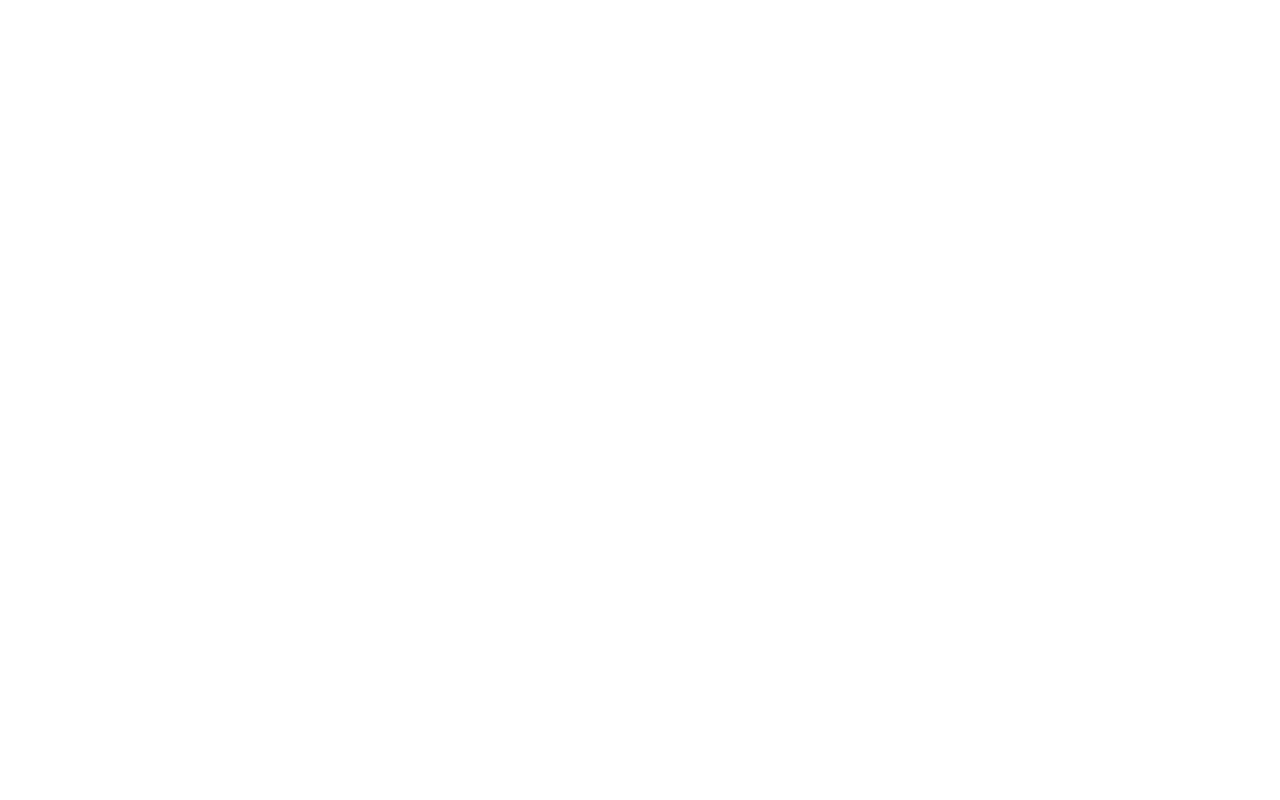
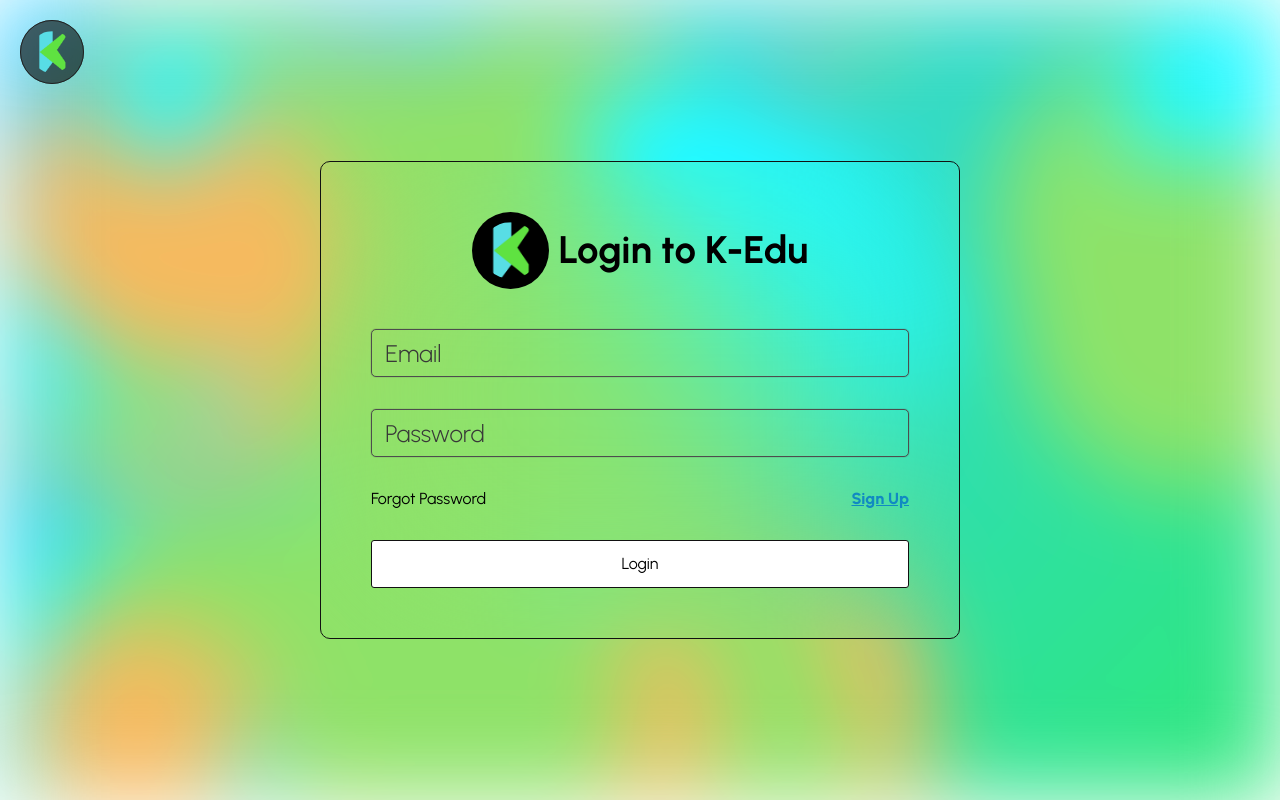
Before and after one commit to D3V-D/k-edu, a website: page public/login.html in a window 1280 px wide. Drawn offline with Linux system fonts and the light colour scheme.

Commit message:
Updated signup page with links & created login page with form and styles. Logo added to all pages so far.

```diff
--- /dev/null
+++ b/public/css/login.css
@@ -0,0 +1,182 @@
+@import url('https://fonts.googleapis.com/css2?family=Urbanist:ital,wght@0,100;0,200;0,300;0,400;0,500;0,600;0,700;0,800;0,900;1,100;1,200;1,300;1,400;1,500;1,600;1,700;1,800;1,900&display=swap');
+
+* {
+    margin: 0;
+    padding: 0;
+    box-sizing: border-box;
+}
+
+html, body {
+    overflow-x: hidden;
+}
+
+body {
+    font-family: 'Urbanist', sans-serif;
+    display: flex;
+    flex-direction: column;
+    align-items: center;
+    justify-content: center;
+    height: 100vh;
+}
+
+/** background effect **/
+canvas {
+    position: absolute;
+    top: 0;
+    left: 0;
+    z-index: -1;
+    pointer-events: none;
+    background-color: whitesmoke;
+    background-image: linear-gradient(135deg, #44caff 10%, #45e081 100%);
+    cursor: pointer;
+    filter: blur(46px) saturate(1.2);
+}
+
+noscript {
+    text-align: center;
+    width: 100vw;
+    height: 100vh;
+    z-index: 999999;
+    background-color: white;
+    display: flex;
+    flex-direction: column;
+    justify-content: center;
+    align-items: center;
+}
+
+#home-link-img {
+    width: clamp(50px, 5vw, 70px);
+    top: 0;
+    left: 0;
+    position: absolute;
+    margin: 20px;
+    border: solid 1px #222;
+    backdrop-filter: brightness(0.4);
+    -webkit-backdrop-filter: brightness(0.4);
+    padding: 10px;
+    border-radius: 50%;
+}
+
+h1 {
+    font-size: clamp(1.6rem, 3vw, 3rem);
+}
+
+.row {
+    display: flex;
+    flex-direction: row;
+    align-items: center;
+    justify-content: space-between;
+    max-width: 600px;
+    width: 100%;
+}
+
+#title-row {
+    justify-content: center;
+    gap: 10px;
+}
+
+#login {
+    display: flex;
+    flex-direction: column;
+    justify-content: center;
+    align-items: center;
+    border: solid 1px #111;
+    backdrop-filter: blur(100px);
+    -webkit-backdrop-filter: blur(100px);
+    width: clamp(350px, 50vw, 900px);
+    border-radius: 10px;
+    padding: 50px;
+    gap: 2.5rem;
+}
+
+#logo {
+    background-color: rgb(0, 0, 0);
+    padding: 10px;
+    border-radius: 50%;
+    width: clamp(3.2rem, 6vw, 6rem);
+}
+
+.input-container {
+    position: relative;
+    max-width: 600px;
+    width: 100%;
+}
+
+.input-box {
+    height: 3rem;
+    width: 100%;
+    padding-left: 5px;
+    font-size: 1.5rem;
+    border: solid 1px rgb(77, 77, 77);
+    box-shadow: 0 0 1px rgb(77, 77, 77);
+    backdrop-filter: blur(7px);
+    border-radius: 5px;
+    color: black;
+    background: transparent;
+}
+
+.input-label {
+    font-weight: 300;
+    position: absolute;
+    color: #383838;
+    top: 50%;
+    transform: translateY(-50%);
+    left: 1ch;
+    font-size: 1.5rem;
+    z-index: 2;
+    transition: 0.4s ease;
+}
+
+.input-box:focus {
+    outline: none;
+}
+
+.input-box:focus + .input-label,
+.input-box:not(:placeholder-shown) + .input-label {
+    color: black;
+    font-size: 1rem;
+    top: -1.5rem;
+    transform: translateY(0);
+    left: 0;
+    font-weight: 700;
+}
+
+#login-form {
+    display: flex;
+    flex-direction: column;
+    justify-content: center;
+    align-items: center;
+    width: 100%;
+    gap: 2rem;
+}
+
+#signup {
+    color: rgb(17, 138, 194);
+    font-weight: 800;
+}
+
+#forgot-password {
+    color: black;
+    text-decoration: none;
+}
+
+#login-btn {
+    width: 100%;
+    max-width: 600px;
+    background-color: white;
+    border: none;
+    font-family: 'Urbanist', sans-serif;
+    padding: 10px;
+    cursor: pointer;
+    border-radius: 3px;
+    height: 3rem;
+    font-size: 1rem;
+    border: solid 1px #111;
+    transition: 0.4s ease;
+}
+
+#login-btn:hover {
+    background-color: rgb(139, 255, 139);
+    font-size: 1.2rem;
+    font-weight: 600;
+}
--- a/public/css/signup.css
+++ b/public/css/signup.css
@@ -24,6 +24,41 @@ body {
     animation: movebg 5s ease-in-out infinite;
 }
 
+#already-signed-up {
+    position: absolute;
+    font-size: clamp(0.9rem, 1vw, 1rem);
+    display: flex;
+    flex-direction: row;
+    gap: 10px;
+    top: 0;
+    right: 0;
+    margin: 20px;
+}
+
+#logo {
+    width: clamp(40px, 5vw, 60px);
+    top: 0;
+    left: 0;
+    position: absolute;
+    margin: 20px;
+}
+
+#login-link {
+    border: none;
+    font-family: monospace;
+    width: fit-content;
+    background-color: transparent;
+    cursor: pointer;
+    color: white;
+    font-weight: 700;
+    display: flex;
+    align-items: center;
+    justify-content: center;
+}
+
+#login-link:hover > .stem {
+    width: 10px;
+}
 
 h2 {
     font-weight: 700;
@@ -41,6 +76,9 @@ h2 {
     border-radius: 10px;
     border: solid 1px rgb(78, 78, 78);
     backdrop-filter: blur(5px);
+    position: absolute;
+    top: 200px;
+    margin-bottom: 50px;
 }
 
 .input-deco-text {
--- /dev/null
+++ b/public/js/login-anim.js
@@ -0,0 +1,101 @@
+// Credit to Amit Hazra on Codepen for this effect
+// https://codepen.io/wiz_amit/pen/JjGRZjJ
+let canvas;
+let c;
+const circleCount = window.innerWidth / 9;
+const mouse = { x: null, y: null };
+const maxRadius = window.innerWidth / 6;
+const Color = {
+    vector: ["#3cf4fd", "#EDBB6F", "#98DE78"],
+    getRandom: () => {
+        return Color.vector[Math.floor(Math.random() * Color.vector.length)];
+    }
+};
+class Circle {
+    constructor(r_min = randomNumber(maxRadius * 0.9, 20), x = randomNumber(canvas.width, r_min), y = randomNumber(canvas.height, r_min), dx = randomNumber(1, -2, [0]), dy = randomNumber(1, -1, [0]), color = Color.getRandom()) {
+        this.r_min = r_min;
+        this.x = x;
+        this.y = y;
+        this.dx = dx;
+        this.dy = dy;
+        this.color = color;
+        this.draw();
+        this.r = r_min;
+    }
+    side() {
+        return {
+            right: this.x + this.r,
+            left: this.x - this.r,
+            bottom: this.y + this.r,
+            top: this.y - this.r
+        };
+    }
+    draw() {
+        c.beginPath();
+        c.arc(this.x, this.y, this.r, 0, Math.PI * 2, false);
+        c.fillStyle = this.color;
+        c.fill();
+    }
+    run() {
+        // detect collision
+        if (this.side().right > canvas.width || this.side().left < 0)
+            this.dx *= -1;
+        if (this.side().bottom > canvas.height || this.side().top < 0)
+            this.dy *= -1;
+        // increase size
+        if ((mouse.x != mouse.y) != 0 &&
+            this.side().left - mouse.x < 50 &&
+            mouse.x - this.side().right < 50 &&
+            this.side().top - mouse.y < 50 &&
+            mouse.y - this.side().bottom < 50 &&
+            this.r < maxRadius)
+            this.r += 3;
+        else if (this.r > this.r_min)
+            this.r -= 1;
+        // change position
+        this.x += this.dx;
+        this.y += this.dy;
+        this.draw();
+    }
+}
+let circles = [];
+function init() {
+    // setting up canvas
+    document.body.innerHTML += "<canvas id='canvas'></canvas>";
+    canvas = this.document.getElementById("canvas");
+    c = canvas.getContext("2d");
+    this.resetCanvas();
+    animation();
+    // adding circles
+    for (let i = circleCount; i > 0; i--) {
+        circles.push(new Circle());
+    }
+}
+function animation() {
+    // clear canvas
+    c.clearRect(0, 0, canvas.width, canvas.height);
+    // animation
+    circles.forEach((circle) => circle.run());
+    // callback
+    requestAnimationFrame(animation);
+}
+// ## utility functions
+function resetCanvas() {
+    c.canvas.width = window.innerWidth;
+    c.canvas.height = window.innerHeight;
+}
+function randomNumber(max = 1, min = 0, forbidden = []) {
+    let res;
+    do {
+        res = Math.floor(min + Math.random() * (max - min));
+    } while (forbidden.some((num) => num == res));
+    return res;
+}
+// ## event handlers
+window.addEventListener("load", this.init());
+window.addEventListener("resize", resetCanvas);
+window.addEventListener("mousemove", function (e) {
+    mouse.x = e.clientX;
+    mouse.y = e.clientY;
+    //   console.log(mouse);
+});
--- a/public/js/signup.js
+++ b/public/js/signup.js
@@ -44,6 +44,7 @@ function createNewUser(inputName, inputEmail, inputPassword, inputAccountType) {
 
             if (!data.error) {
                 alert("User created successfully. Redirecting...")
+                window.location.href = "../login"
             }
         })
         .catch((error) => {
--- a/public/landing.html
+++ b/public/landing.html
@@ -4,6 +4,16 @@
         <meta charset="UTF-8">
         <meta http-equiv="X-UA-Compatible" content="IE=edge">
         <meta name="viewport" content="width=device-width, initial-scale=1.0">
+        <!-- SEO Meta Tags -->
+        <meta name="description" content="K-Edu is a robust free and open-source web development education platform.">
+        <meta name="keywords" content="education, web development, teaching, learning, lessons, editor, html, css, javascript, free, open-source, k-edu">
+        <meta name="language" content="English">
+
+        <link rel="apple-touch-icon" sizes="180x180" href="assets/imgs/favicon_io/apple-touch-icon.png">
+        <link rel="icon" type="image/png" sizes="32x32" href="assets/imgs/favicon_io/favicon-32x32.png">
+        <link rel="icon" type="image/png" sizes="16x16" href="assets/imgs/favicon_io/favicon-16x16.png">
+        <link rel="manifest" href="assets/imgs/favicon_io/site.webmanifest">
+
         <title>K-Edu</title>
 
         <link href="css/landing.css" rel="stylesheet">
@@ -11,7 +21,7 @@
     <body>
         <header id="header">
             <div id="text-container">
-                <h1>
+                <h1 id="header-text">
                     Welcome to K-Edu
                 </h1>
                 <h2>
--- a/public/login.html
+++ b/public/login.html
@@ -0,0 +1,54 @@
+<!DOCTYPE html>
+<html lang="en">
+    <head>
+        <meta charset="UTF-8">
+        <meta http-equiv="X-UA-Compatible" content="IE=edge">
+        <meta name="viewport" content="width=device-width, initial-scale=1.0">
+        <title>Login to K-Edu</title>
+
+        <link href="css/login.css" rel="stylesheet">
+
+        <link rel="apple-touch-icon" sizes="180x180" href="assets/imgs/favicon_io/apple-touch-icon.png">
+        <link rel="icon" type="image/png" sizes="32x32" href="assets/imgs/favicon_io/favicon-32x32.png">
+        <link rel="icon" type="image/png" sizes="16x16" href="assets/imgs/favicon_io/favicon-16x16.png">
+        <link rel="manifest" href="assets/imgs/favicon_io/site.webmanifest">
+    </head>
+    <body>
+
+        <noscript>
+            <h1>You have javascript disabled, or your browser does not support it.</h1>
+            <h2>Unfortunately, you can't login to K-Edu without javascript on.</h2>
+        </noscript>
+
+        <a href="../">
+            <img src="assets/imgs/favicon_io/android-chrome-512x512.png" id="home-link-img" alt="k-edu logo">
+        </a>
+
+        <div id="login">
+            <div class="row" id="title-row">
+                <img src="assets/imgs/favicon_io/android-chrome-512x512.png" id="logo">
+                <h1 id="welcome">Login to K-Edu</h1>
+            </div>
+
+            <form id="login-form">
+                <div class="input-container">
+                    <input class="input-box" type="email" id="email" placeholder="">
+                    <label for="email" class="input-label">Email</label>
+                </div>
+                <div class="input-container">
+                    <input class="input-box" type="password" id="password" placeholder="">
+                    <label for="password" class="input-label">Password</label>
+                </div>
+                <div class="row">
+                    <a id="forgot-password" href="../forgot-password">Forgot Password</a>
+                    <a id="signup" href="../signup">Sign Up</a>
+                </div>
+                <button id="login-btn" type="submit">Login</button>
+            </form>
+        </div>
+
+        <script src="js/firebase.js"></script>
+        <script src="js/login.js"></script>
+        <script src="js/login-anim.js"></script>
+    </body>
+</html>
```
Also changed, not shown: public/signup.html (+14 -0 lines), public/assets/imgs/favicon_io/android-chrome-192x192.png (added), public/assets/imgs/favicon_io/android-chrome-512x512.png (added), public/assets/imgs/favicon_io/apple-touch-icon.png (added), public/assets/imgs/favicon_io/favicon-16x16.png (added), public/assets/imgs/favicon_io/favicon-32x32.png (added), public/assets/imgs/favicon_io/favicon.ico (added), public/assets/imgs/favicon_io/site.webmanifest (added), public/assets/imgs/k-edu-logo.png (added), public/js/firebase.js (added), public/js/login.js (added).
